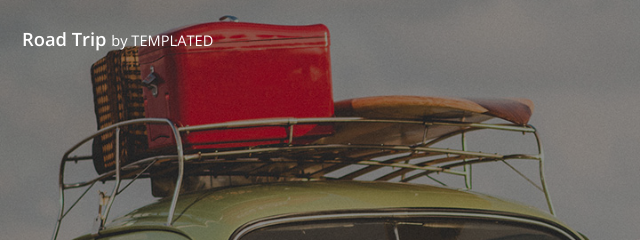
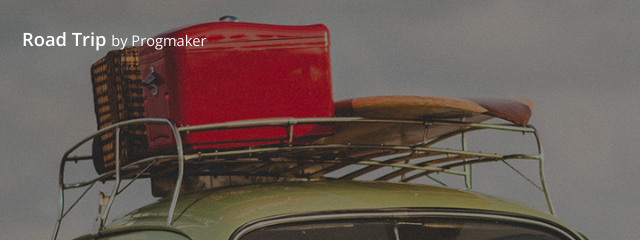
Before and after one commit to Progmaker007/tourism.github.io, a plain HTML site: page index.html in a window 1280 px wide. Shown: the top 240 px of the page, 0-640 px from the left. Drawn offline with nearby package versions, Linux system fonts and the light colour scheme.

Commit message:
My first commit

```diff
--- a/index.html
+++ b/index.html
@@ -15,7 +15,7 @@
 
 		<!-- Header -->
 			<header id="header">
-				<div class="logo"><a href="index.html">Road Trip <span>by TEMPLATED</span></a></div>
+				<div class="logo"><a href="index.html">Road Trip <span>by Progmaker</span></a></div>
 				<a href="#menu"><span>Menu</span></a>
 			</header>
 
@@ -150,7 +150,7 @@
 					</ul>
 
 					<div class="copyright">
-						&copy; Untitled. Design: <a href="https://templated.co">TEMPLATED</a>. Images: <a href="https://unsplash.com">Unsplash</a>.
+						&copy; Untitled. Design: <a href="https://t.me/Progmaker_7007">Progmaker</a>. Images: <a href="https://unsplash.com">Unsplash</a>.
 					</div>
 
 				</div>
```
